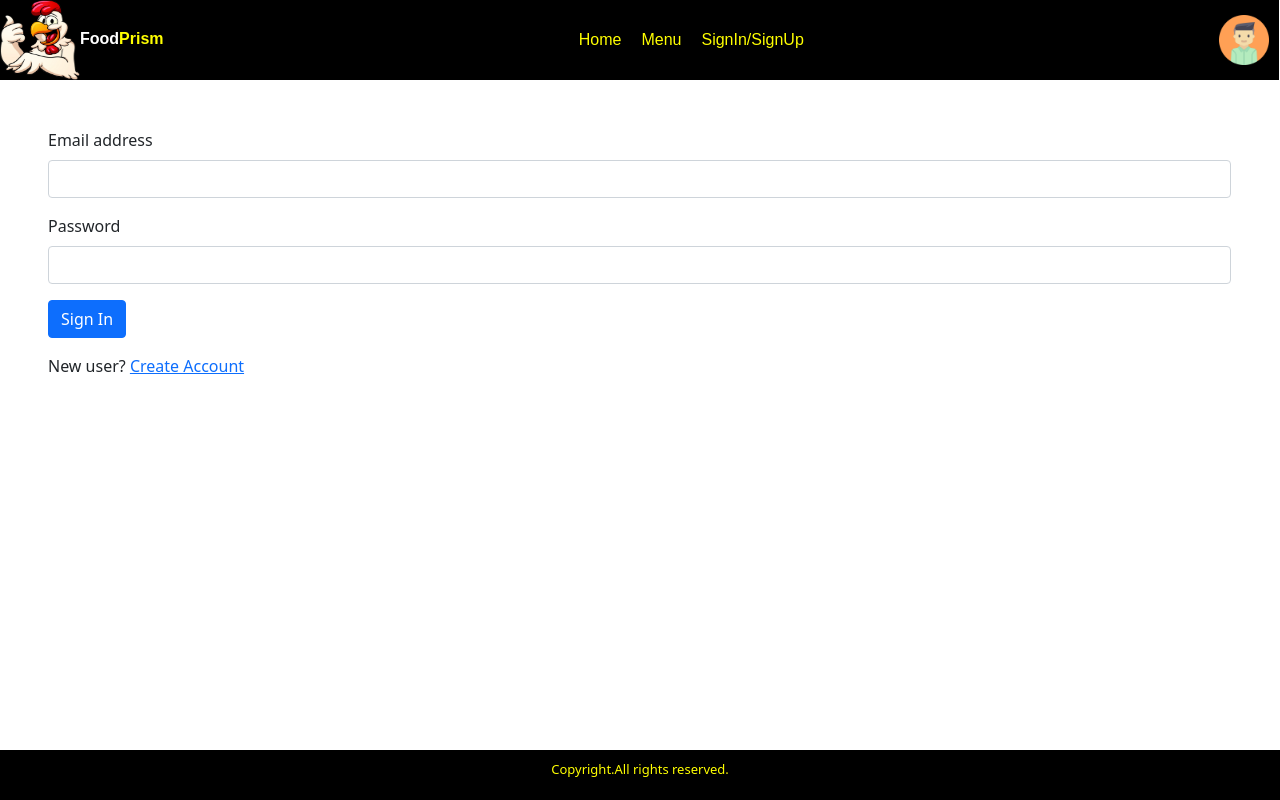
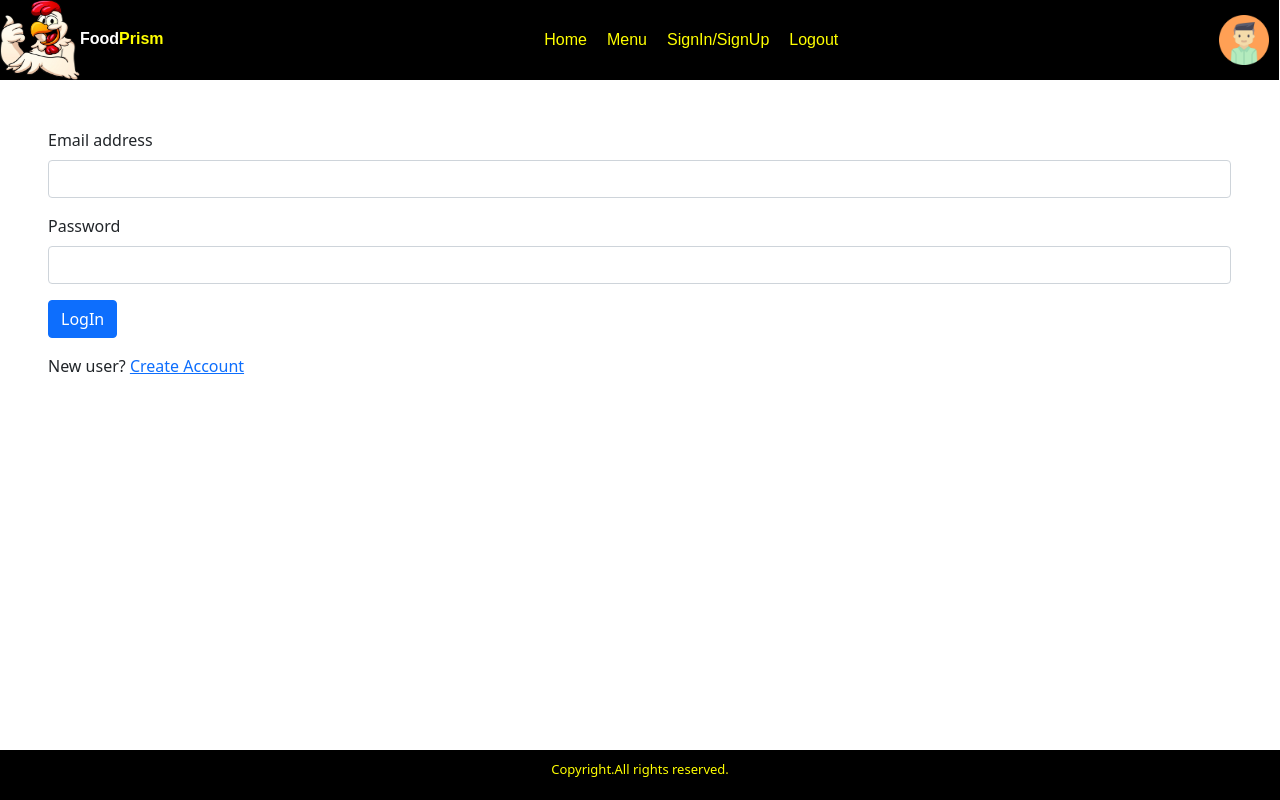
Before and after one commit to Haritha-sayone/food-delivery-app-react, a React (Create React App) app: page /signin in a window 1280 px wide. Built offline with nearby package versions, Linux system fonts and the light colour scheme; no server answers.

Commit message:
provided the context value, loggedUser to the required componentsand completed signout

```diff
--- a/src/components/Header.js
+++ b/src/components/Header.js
@@ -1,5 +1,7 @@
 import React from "react";
 import { Link, useNavigate } from "react-router-dom";
+
+import { useUserAuth } from "../context/UserAuthContext";
 
 import Logo from "../images/logo.png";
 import Avatar from '../images/avatar.png';
@@ -7,13 +9,9 @@ import Avatar from '../images/avatar.png';
 import "./Header.css";
 
 
-
-
 function Header() {
-    const navigate=useNavigate()
-    const popupDropdown = () => {
-        navigate("/signin")
-    }
+    const navigate = useNavigate();
+    const { logout, loggedUser } = useUserAuth();
 
     return (
         <div>
@@ -31,11 +29,17 @@ function Header() {
                     {/* <Link to="about">About Us</Link> */}
                     {/* <Link to="/signup">SignUp</Link> */}
                     <Link to="/signin">SignIn/SignUp</Link>
+                    <a type="button" onClick={() => {
+                        logout().then(() => {
+                            navigate("/signin");
+                        })
+                    }}>Logout</a>
                     {/* <Link to="admin">Admin</Link> */}
                 </div>
 
                 <div className="profile">
-                    <img src={Avatar} width={"50px"} alt="user profile" id="avatar" onClick={popupDropdown} />
+                    <img src={Avatar} width={"50px"} alt="user profile" id="avatar" />
+                    <span>{loggedUser?.email}</span>
                 </div>
 
             </header>
--- a/src/context/UserAuthContext.js
+++ b/src/context/UserAuthContext.js
@@ -12,7 +12,7 @@ const userAuthContext = createContext();
 
 export function UserAuthContextProvider({ children }) {
 
-    const [user, setUser] = useState("");
+    const [loggedUser, setLoggedUser] = useState("");
 
     function signUp(email, password, role) {
         return createUserWithEmailAndPassword(auth, email, password, role);
@@ -22,9 +22,13 @@ export function UserAuthContextProvider({ children }) {
         return signInWithEmailAndPassword(auth, email, password);
     }
 
+    function logout() {
+        return signOut(auth);
+    }
+
     useEffect(() => {
         const unsubscribe = onAuthStateChanged(auth, (currentUser) => {
-            setUser(currentUser);
+            setLoggedUser(currentUser);
         });
         return () => {
             unsubscribe();
@@ -32,7 +36,7 @@ export function UserAuthContextProvider({ children }) {
     }, [])
 
     return (
-        <userAuthContext.Provider value={{ user, signUp, signIn }}>
+        <userAuthContext.Provider value={{ loggedUser, signUp, signIn, logout }}>
             {children}
         </userAuthContext.Provider>
     );
--- a/src/index.js
+++ b/src/index.js
@@ -4,10 +4,11 @@ import App from './App';
 import './index.css';
 import reportWebVitals from './reportWebVitals';
 import { BrowserRouter as Router } from 'react-router-dom';
+
 import { StateProvider } from "./context/StateProvider";
 import { initialState } from "./context/initialState";
 import reducer from './context/reducer';
-//userAuthContextProider context
+// userAuthContextProvider context
 import { UserAuthContextProvider } from './context/UserAuthContext';
 
 
--- a/src/pages/SignIn.js
+++ b/src/pages/SignIn.js
@@ -8,57 +8,24 @@ import { useStateValue } from "../context/StateProvider";
 import { actionType } from "../context/reducer";
 import { useUserAuth } from "../context/UserAuthContext";
 
-
 function SignIn() {
 
     const [email, setEmail] = useState("");
     const [password, setPassword] = useState("");
     const navigate = useNavigate();
-    const { signIn, user } = useUserAuth();
+    const { signIn } = useUserAuth();
     const [error, setError] = useState("");
     // const [{ user }, dispatch] = useStateValue();
 
     const login = async (event) => {
         event.preventDefault();
-        try {
-            await signIn(email, password);
-            console.log(user, user.email, user.role);
-            // const response = await createUserWithEmailAndPassword(auth, email, password, userRole)
-            // alert("User created successfully")
+        signIn(email, password).then((cred) => {
+            // alert("Logged in successfully");
+            // console.log(cred.user);
             navigate("/")
-            // return response;
-        }
-        catch (err) {
-            setError(err.message)
-            // alert(error.message)
-        }
-
-        // const login = async (event) => {
-        //     event.preventDefault();
-        //     try {
-        //         const { user: { refreshToken, providerData } } = await signInWithEmailAndPassword(auth, email, password);
-        //         dispatch({
-        //             type: actionType.SET_USER,
-        //             user: providerData[0],
-        //         })
-        //         console.log(user);
-        //         console.log(user.refreshToken);
-        //         console.log(user.providerData[0]);
-        //         // alert("login successful")
-        //         navigate("/")
-
-        //     }
-        //     catch (error) {
-        //         alert(error.code, error.message)
-        //     }
-
-        //     .then(response => {
-        //         console.log(response);
-        //         alert("login successful")
-        //         navigate("/")
-        //     }
-        //     ).catch(error => alert(error.message));
-        // return response;
+        }).catch(err => {
+            setError(err.code);
+        })
     }
 
     return (
@@ -88,7 +55,7 @@ function SignIn() {
                         onChange={event => setPassword(event.target.value)}
                     />
                 </div>
-                <button type="submit" className="btn btn-primary">Sign In</button>
+                <button type="submit" className="btn btn-primary">LogIn</button>
                 <div className="mt-3">
                     New user? <Link to="/signup">Create Account</Link>
                 </div>
--- a/src/pages/SignUp.js
+++ b/src/pages/SignUp.js
@@ -11,13 +11,12 @@ function SignUp() {
     const [password, setPassword] = useState("");
     const [role, setRole] = useState("");
     const navigate = useNavigate();
-    const { signUp, user } = useUserAuth();
+    const { signUp } = useUserAuth();
     const [error, setError] = useState("");
 
     const registerUser = (event) => {
         event.preventDefault();
         signUp(email, password).then(cred => {
-            console.log("user created : ", cred);
             addDoc(collection(db, "users"), {
                 email: email,
                 password: password,
@@ -27,7 +26,7 @@ function SignUp() {
         }).then(() => {
             navigate("/signin")
         }).catch(err => {
-            setError(err.message)
+            setError(err.code)
         })
     }
 
```
